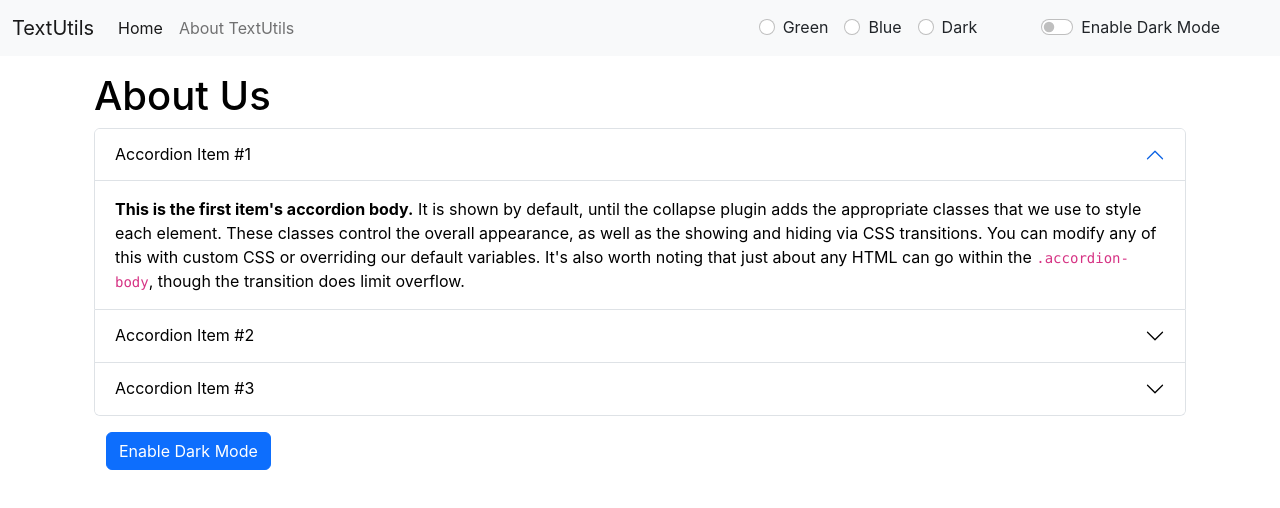
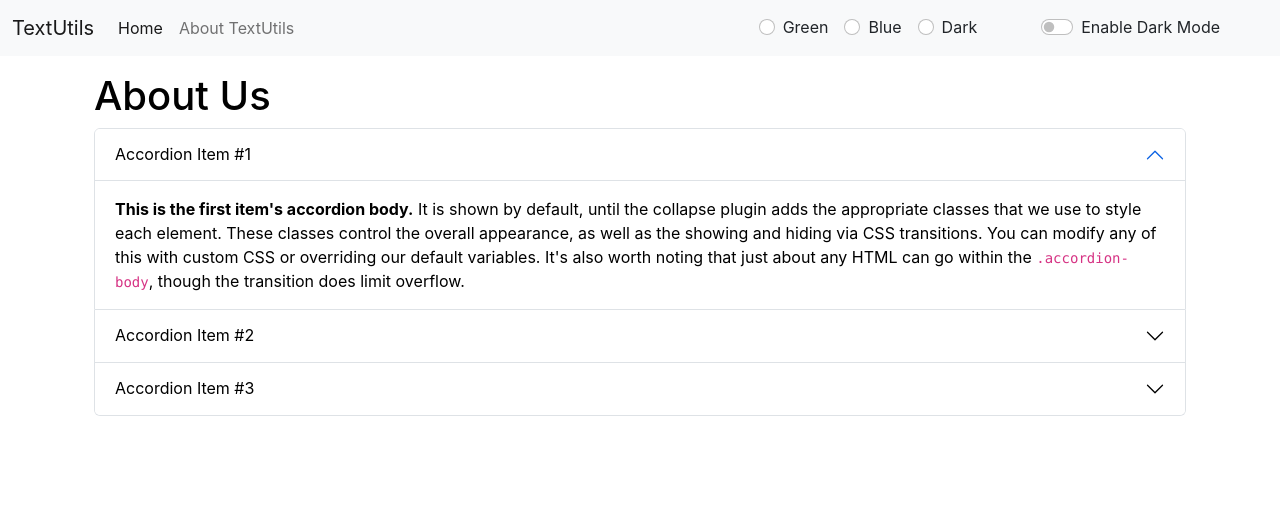
Before and after one commit to fawzaanshaikh/react-practice, a React (Create React App) app in the folder project-textutils/: page /about in a window 1280 px wide. Shown: the top 508 px of the page. Built offline with nearby package versions, Linux system fonts and the light colour scheme.

Commit message:
Removed dark mode button from About page

```diff
--- a/project-textutils/src/components/About.js
+++ b/project-textutils/src/components/About.js
@@ -75,9 +75,9 @@ export default function About() {
             </div>
         </div>
 
-        <div className="container my-3">
+        {/* <div className="container my-3">
             <button type="button" onClick={toggleStyle} className="btn btn-primary">{btnText}</button>
-        </div>
+        </div> */}
     </div>
   )
 }
```
